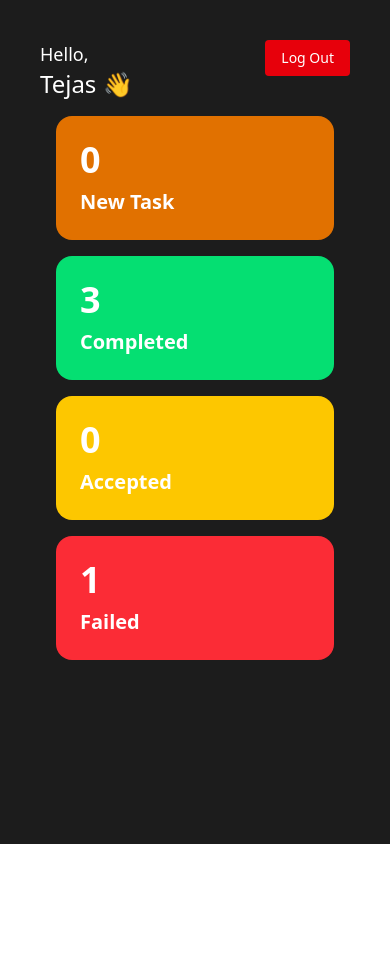
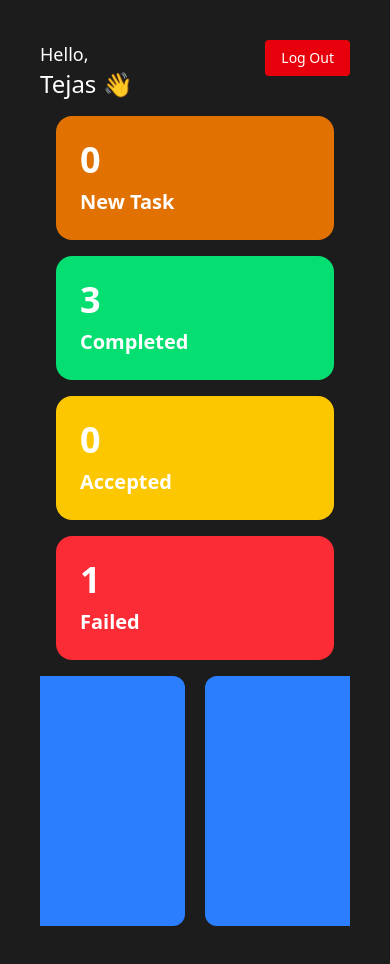
Before and after one commit to tejasmusale99/employee-management-system, a React (Vite) app: page / in a window 390 px wide. Before the commit the page ends 844 px from the top, so only its background shows below. Built offline with nearby package versions, Linux system fonts and the light colour scheme.

Commit message:
created responsive tasklist

```diff
--- a/src/components/Dashboard/EmployeeDashboard.jsx
+++ b/src/components/Dashboard/EmployeeDashboard.jsx
@@ -1,11 +1,13 @@
 import Header from "../smallComponents/Header"
 import { TaskStatusPanel } from "../smallComponents/TaskStatusPanel"
+import { TaskList } from "../TaskList/TaskList"
 
 const EmployeeDashboard = () => {
     return(
-        <div className="dashboard p-10 bg-[#1c1c1c] h-screen">
+         <div className="dashboard min-h-screen p-10 bg-[#1c1c1c]">
             <Header />
             <TaskStatusPanel />
+            <TaskList />
         </div>
     )
 }
--- /dev/null
+++ b/src/components/TaskList/TaskList.jsx
@@ -0,0 +1,26 @@
+export const TaskList = () => {
+    return(
+        <div className="overflow-x-auto whitespace-nowrap no-scrollbar">
+            <div className="flex h-[250px] gap-5 items-center justify-center ">
+                <div className="card1 h-full min-w-[300px] bg-blue-500 text-white p-4 rounded-xl">
+
+                </div>
+                <div className="card1 h-full min-w-[300px] bg-blue-500 text-white p-4 rounded-xl">
+
+                </div>
+                <div className="card1 h-full min-w-[300px] bg-blue-500 text-white p-4 rounded-xl">
+
+                </div>
+                <div className="card1 h-full min-w-[300px] bg-blue-500 text-white p-4 rounded-xl">
+
+                </div>
+                <div className="card1 h-full min-w-[300px] bg-blue-500 text-white p-4 rounded-xl">
+
+                </div>
+                <div className="card1 h-full min-w-[300px] bg-blue-500 text-white p-4 rounded-xl">
+
+                </div>
+            </div>
+        </div>
+    )
+}
--- a/src/index.css
+++ b/src/index.css
@@ -1 +1,11 @@
 @import "tailwindcss";
+
+/* style.css or inside your global CSS */
+.no-scrollbar::-webkit-scrollbar {
+  display: none;
+}
+
+.no-scrollbar {
+  -ms-overflow-style: none;
+  scrollbar-width: none;
+}
```
